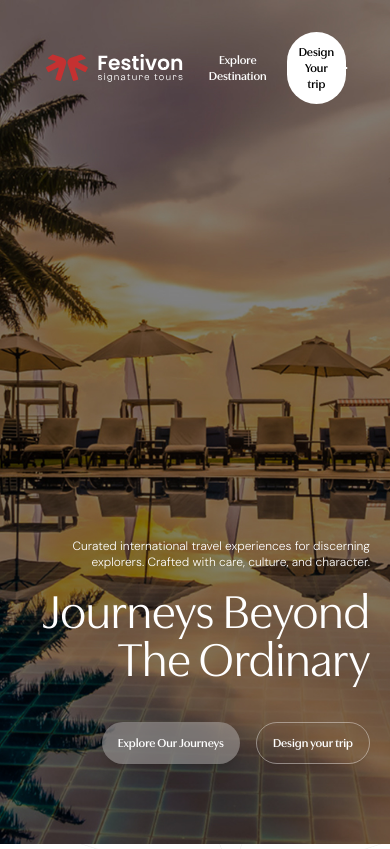
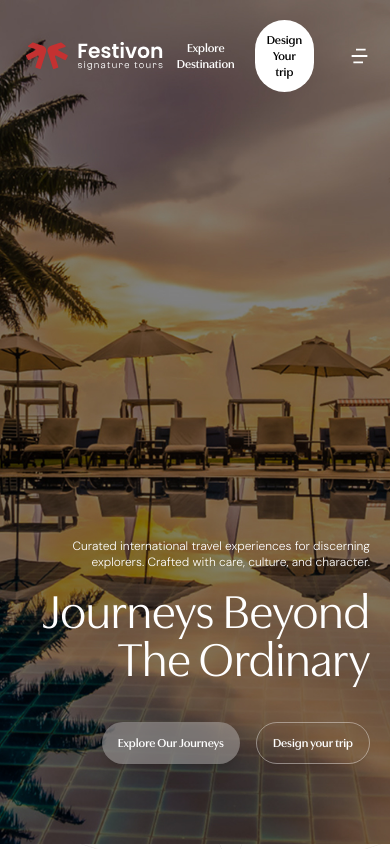
Before and after one commit to teamlead-glitch/maximillian-frontend, a Next.js app: page / in a window 390 px wide. Shown: the top 849 px of the page. Built offline with nearby package versions, Linux system fonts and the light colour scheme; a web font is replaced by a local one.

Commit message:
home page updated

```diff
--- a/src/components/common/footer/footer.tsx
+++ b/src/components/common/footer/footer.tsx
@@ -4,7 +4,7 @@ export default function Footer() {
         <>
             {/* footer */}
 
-            <footer className="bg-white border-t  border-gray-200 py-20 px-5 xl:px-0">
+            <footer className="bg-white border-t  border-gray-200 py-20 px-5 ">
                 <div className="max-w-[1400px] mx-auto">
 
                     <div className="grid grid-cols-1 md:grid-cols-[1fr_2fr_1fr] gap-4 md:gap-8">
--- a/src/components/common/header/SideBarMenu.tsx
+++ b/src/components/common/header/SideBarMenu.tsx
@@ -36,7 +36,7 @@ export default function SideBarMenu() {
     <>
 
       {/* Hamburger */}
-      <button className="cursor-pointer" onClick={() => setSideOpen(true)}>
+      <button className="cursor-pointer pl-5" onClick={() => setSideOpen(true)}>
         <img src="/images/hamburg-menu.svg" alt="" />
       </button>
 
--- a/src/components/common/header/TopMenu.tsx
+++ b/src/components/common/header/TopMenu.tsx
@@ -97,7 +97,7 @@ export default function TopMenu() {
             <div
                 className={`fixed top-0 left-1/2 -translate-x-1/2
              w-full max-w-[1600px] z-50
-             flex justify-between py-5 px-10
+             flex justify-between py-5 md:py-5 px-5 md:px-10
 
              transition-all duration-700 ease-in-out
              ${isVisible ? 'translate-y-0 opacity-100' : '-translate-y-full opacity-0'}
@@ -113,7 +113,7 @@ export default function TopMenu() {
                         alt="Company Logo"
                         className="h-10 w-auto"
                     />
-                    <div ref={megaMenuRef} className="flex items-center gap-5 lg:relative p-3 ">
+                    <div ref={megaMenuRef} className="flex items-center gap-5 lg:relative p-0 ">
                         {/* Explore Destination */}
                         <button
                             onClick={() => setMegaOpen(!megaOpen)}
```
